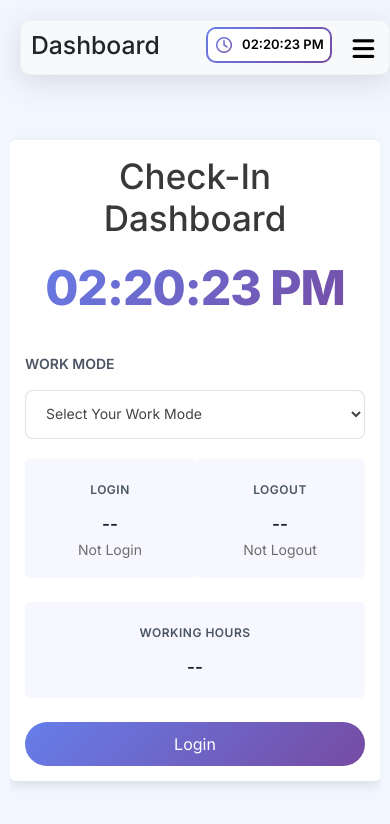
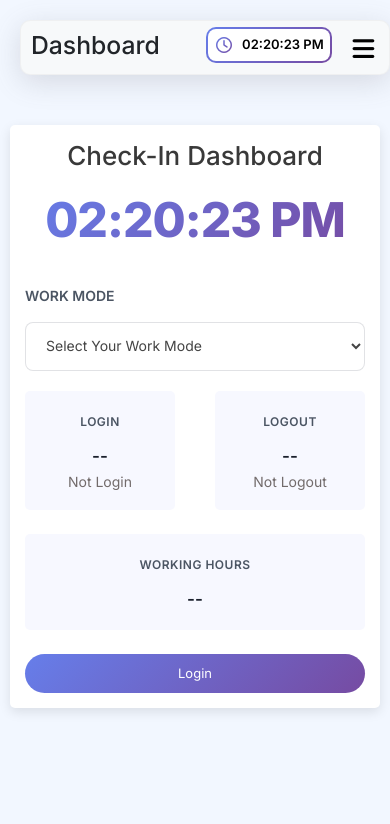
Before and after one commit to ParthibanSenthilkumar/UserDashbroadReact, a React (Vite) app: page /dashboard/attenance in a window 390 px wide. Shown: the top 824 px of the page. Built offline with nearby package versions, Linux system fonts and the light colour scheme.

Commit message:
responsive added

```diff
--- a/src/Components/Sidebar.jsx
+++ b/src/Components/Sidebar.jsx
@@ -100,7 +100,7 @@ const userName = userEmail?.split("@")[0] || "user";
                 {Time}
               </span>
               <button className="menu-toggle"onClick={()=>setShowSidebar(!showSidebar) } >
-                <i class="fa-solid fa-bars"></i>
+                <i className="fa-solid fa-bars"></i>
               </button>
             </div>
           </div>
--- a/src/index.css
+++ b/src/index.css
@@ -336,20 +336,26 @@ textarea {
   color: #484848;
   padding-top: 4px;
 }
-.wrapper {
-  overflow: hidden;
-}
 .main {
   flex: 1;
   padding: 10px;
 }
-.main-content {
-  margin-top: 15px;
-  overflow: hidden;
+.table_gr {
+  width: 100%;
+  overflow-x: auto;
 }
+
+.table_gr table {
+  min-width: 900px;
+  width: 100%;
+}
+.wrapper {
+  overflow-x: hidden;
+}
+
 .cart-group {
   display: grid;
-  grid-template-columns: repeat(auto-fit, minmax(200px, 250px));
+  grid-template-columns: repeat(auto-fit, minmax(300px, 1fr));
   gap: 20px;
   margin: 30px 10px;
 }
@@ -577,18 +583,11 @@ table tr {
   padding: 30px;
 }
 
-@media (max-width:1200px){
-  .cart-group {
-    display: grid;
-    grid-template-columns: repeat(auto-fit, minmax(315px, 250px));
-  }
-}
+
+
 
 @media (max-width:992px){
-  .cart-group {
-    display: grid;
-    grid-template-columns: repeat(auto-fit, minmax(347px, 250px));
-  }
+
 .menu-toggle {
     display: block;
     background: transparent;
@@ -608,30 +607,71 @@ table tr {
   .sidebar.active {
     left: 0;
   }
-  .table_gr {
+.table_gr {
+  width: 100%;
+  overflow-x: auto;
+}
+
+.table_gr table {
+  min-width: 900px;
+  width: 100%;
+}
+  .cart-group {
+      display: grid;
+    }
+
+}
+/* MOBILE FIX */
+@media (max-width:768px){
+
+  .search_part{
+    flex-direction: column;
+    align-items: stretch;
+    gap: 15px;
+  }
+
+  .search_box{
+    width: 100%;
+  }
+
+  .search_box input{
+    width: 100%;
+    max-width: 100%;
+  }
+
+  .table_gr{
     width: 100%;
     overflow-x: auto;
   }
-  .table_gr table {
-    min-width: 800px;
-    white-space: nowrap;
+
+  .table_gr table{
+    min-width: 900px;
+    width: 100%;
   }
-  .cart-group {
-      display: grid;
-      grid-template-columns: repeat(auto-fit, minmax(300px, 250px));
-    }
 
+  .main,
+  .main-content,
+  .user-table{
+    width: 100%;
+    max-width: 100%;
+  }
+
+  .wrapper{
+    overflow-x: hidden;
+  }
 }
 
 @media (max-width:576px){
-
-  .cart-group {
-    display: grid;
-    grid-template-columns: 1fr;
-    max-width: 379px;
-    width: 100%;
+  .btn-gradient{
+      font-size: 13px;
   }
-  .login-card{
+  .login-card h1 {
+    font-size: 26px;
+  }
+  .login-card {
     padding: 15px;
   }
+  .status_box {
+    max-width: 150px;
+  }
 }
--- a/src/pages/Dashboard.jsx
+++ b/src/pages/Dashboard.jsx
@@ -171,6 +171,7 @@ const Dashboard = () => {
 
 
       {/* ATTENDANCE TABLE */}
+
       <div className="user-table mt-5">
         <div className="search_part">
           <h3 className="title"><i className="fa-regular fa-user"></i>  Login Activity </h3>
@@ -209,6 +210,7 @@ const Dashboard = () => {
             </div>
           )}
         </div>
+        <div className="table_gr">
         <table className="table table-borderless text-center">
           <thead>
             <tr>
@@ -277,7 +279,9 @@ const Dashboard = () => {
             )}
           </tbody>
         </table>
+        </div>
       </div>
+
     </>
   );
 };
--- a/src/pages/Login.jsx
+++ b/src/pages/Login.jsx
@@ -1,6 +1,6 @@
-import React, { useContext, useState } from "react";
+import React, { useContext, useEffect, useState } from "react";
 import { auth } from "../Services/firebase";
-import { signInWithEmailAndPassword } from "firebase/auth";
+import { onAuthStateChanged, signInWithEmailAndPassword } from "firebase/auth";
 import { Link } from "react-router-dom";
 import { useNavigate } from "react-router-dom";
 import { errorToast, successToast } from "../Components/Toaster";
@@ -16,6 +16,23 @@ const Login = () => {
 
   let navigate = useNavigate();
   const { setuserdetails } = useContext(Usercontext);
+
+  useEffect(()=>{
+    const unsubscribe =onAuthStateChanged(auth,(loguser)=>{
+      if(loguser){
+      const userEmail = loguser.email?.toLowerCase();
+      const adminEmails = ["jack@gmail.com"];
+      const isAdmin = adminEmails.includes(userEmail);
+      if(isAdmin){
+        navigate("/dashboard/admin")
+      }
+      else{
+        navigate("/dashboard/welcome")
+      }
+      }
+    })
+    return ()=>unsubscribe ()
+  },[])
 
   let handleSubmit = async (e) => {
     e.preventDefault();
@@ -51,7 +68,7 @@ const Login = () => {
       setlog("");
       setpass("");
 
-      (successToast("Login Successfull"), navigate("/dashboard"));
+      successToast("Login Successfull");
     } catch (error) {
       errorToast(error.message);
       // console.log(error.message);
--- a/src/pages/Welcome.jsx
+++ b/src/pages/Welcome.jsx
@@ -3,7 +3,7 @@ import React from 'react'
 const Welcome = () => {
 const user = JSON.parse(localStorage.getItem("user"));
   const userEmail = user?.email;
-   const userName = userEmail.split("@")[0] || "user";
+   const userName = userEmail?.split("@")[0] || "user";
   return (
     <>
     <section className='welcomePage'>
```
